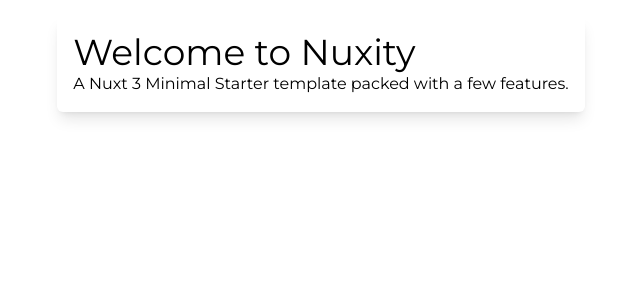
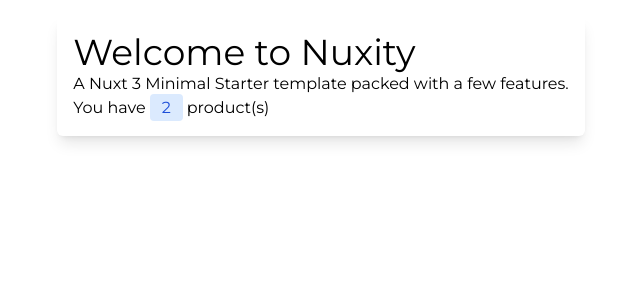
Before and after one commit to dilmuratserik/test-work209-client, a Nuxt app: page / in a window 1280 px wide. Shown: the top 300 px of the page, without its empty margins (319-959 px from the left). Built offline with nearby package versions, Linux system fonts and the light colour scheme.

Commit message:
feat(dev): add pinia

```diff
--- a/nuxt.config.ts
+++ b/nuxt.config.ts
@@ -1,12 +1,27 @@
 // https://nuxt.com/docs/api/configuration/nuxt-config
 export default defineNuxtConfig({
-  modules: ["@nuxtjs/tailwindcss", "@nuxtjs/google-fonts"],
+  modules: ["@nuxtjs/tailwindcss", "@nuxtjs/google-fonts", "@pinia/nuxt"],
   app: {
     head: {
       title:
         "Nuxity | Opinionated Nuxt3 Minimal Starter template packed with tailwindcss, google fonts, tailwind aspect ratio & more",
       titleTemplate: "%s - Nuxity",
     },
+  },
+
+  imports: {
+    // store directory for pinia
+    dirs: ["store"],
+  },
+
+  // https://pinia.vuejs.org/ssr/nuxt.html#nuxt-js
+  pinia: {
+    autoImports: [
+      // automatically imports `defineStore`
+      // import { defineStore, acceptHMRUpdate } from 'pinia'
+      "defineStore",
+      "acceptHMRUpdate",
+    ],
   },
 
   // https://google-fonts.nuxtjs.org/
--- a/package.json
+++ b/package.json
@@ -13,7 +13,9 @@
     "nuxt": "^3.2.2"
   },
   "dependencies": {
+    "@pinia/nuxt": "0.4.7",
     "@tailwindcss/aspect-ratio": "0.4.2",
-    "@tailwindcss/forms": "0.5.3"
+    "@tailwindcss/forms": "0.5.3",
+    "pinia": "2.0.32"
   }
 }
--- a/pages/index.vue
+++ b/pages/index.vue
@@ -1,8 +1,18 @@
+<script lang="ts" setup>
+const productStore = useProductStore();
+</script>
 <template>
   <div class="flex items-center flex-col">
     <div class="p-4 shadow-lg rounded-md mt-4">
       <h1 class="text-4xl">Welcome to Nuxity</h1>
       <p>A Nuxt 3 Minimal Starter template packed with a few features.</p>
+      <p>
+        <span>You have</span>
+        <span class="bg-blue-100 px-3 py-1 rounded text-blue-700 mx-1">
+          {{ productStore.count }}
+        </span>
+        <span>product(s)</span>
+      </p>
     </div>
   </div>
 </template>
--- /dev/null
+++ b/store/productStore.ts
@@ -0,0 +1,15 @@
+export const useProductStore = defineStore("productStore", {
+  state: () => {
+    return {
+      products: ["product 1", "product 2"],
+    };
+  },
+  actions: {},
+  getters: {
+    count: (state) => state.products.length,
+  },
+});
+
+if (import.meta.hot) {
+  import.meta.hot.accept(acceptHMRUpdate(useProductStore, import.meta.hot));
+}
```
Also changed, not shown: 1 other file (tests, documents, lock files or other folders).
